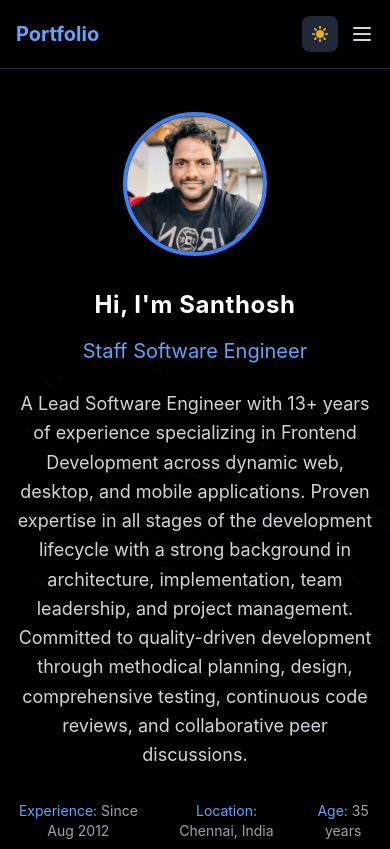
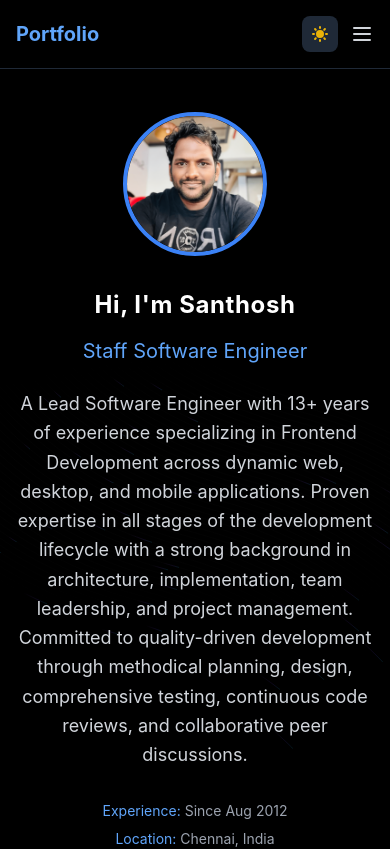
Before and after one commit to SanthoshDhandapani/SanthoshDhandapani.github.io, a React (Create React App) app: page / in a window 390 px wide. Shown: the top 849 px of the page. Built offline with nearby package versions, Linux system fonts and the light colour scheme.

Commit message:
style: 💄 updated profile info styling

```diff
--- a/src/components/ProfileHeader.jsx
+++ b/src/components/ProfileHeader.jsx
@@ -54,7 +54,7 @@ const ProfileHeader = () => {
           initial={{ opacity: 0 }}
           animate={{ opacity: 1 }}
           transition={{ delay: 2, duration: 0.8 }}
-          className="mt-8 flex justify-center gap-8 text-sm"
+          className="mt-8 flex flex-col space-y-2 md:flex-row md:space-y-0 md:space-x-8 justify-center items-center text-sm"
         >
           <div className="text-gray-500 dark:text-gray-400 text-center transition-colors duration-300">
             <span className="text-blue-600 dark:text-blue-400 transition-colors duration-300">Experience:</span> Since Aug 2012
```
